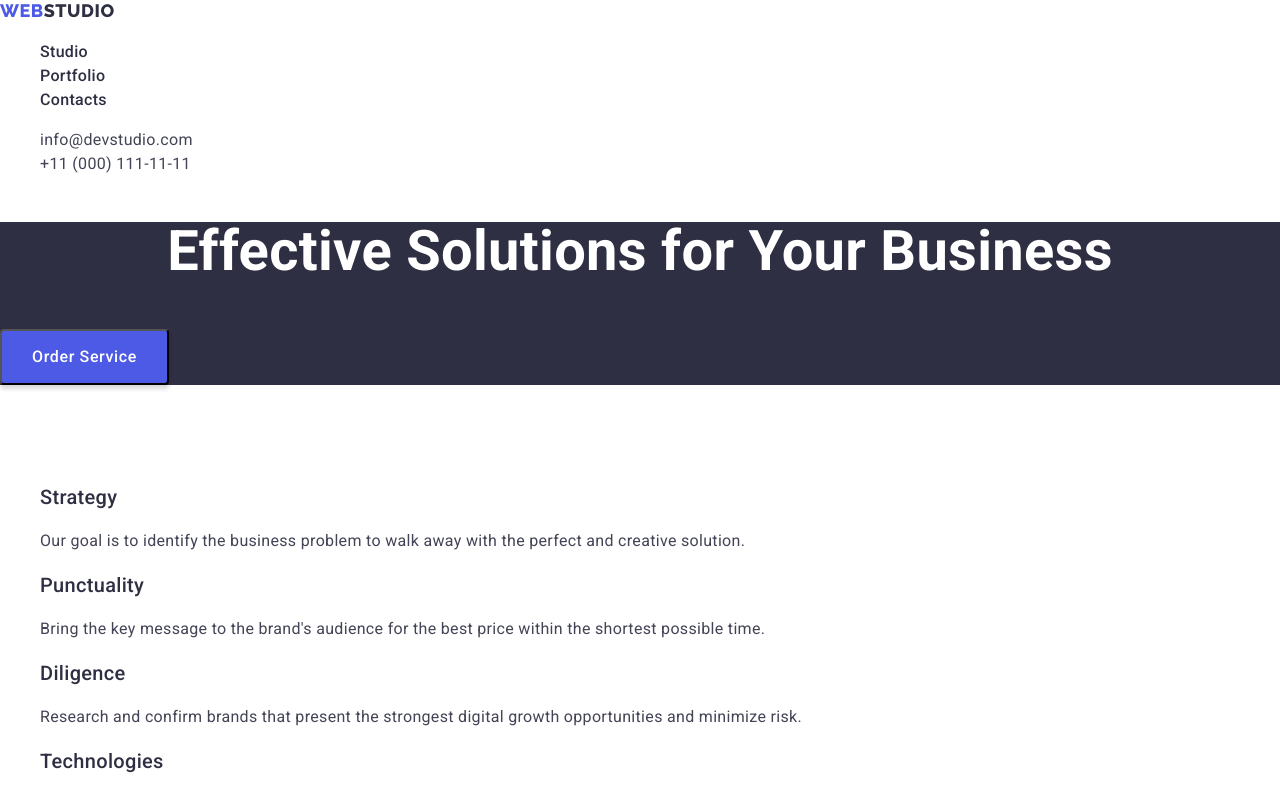
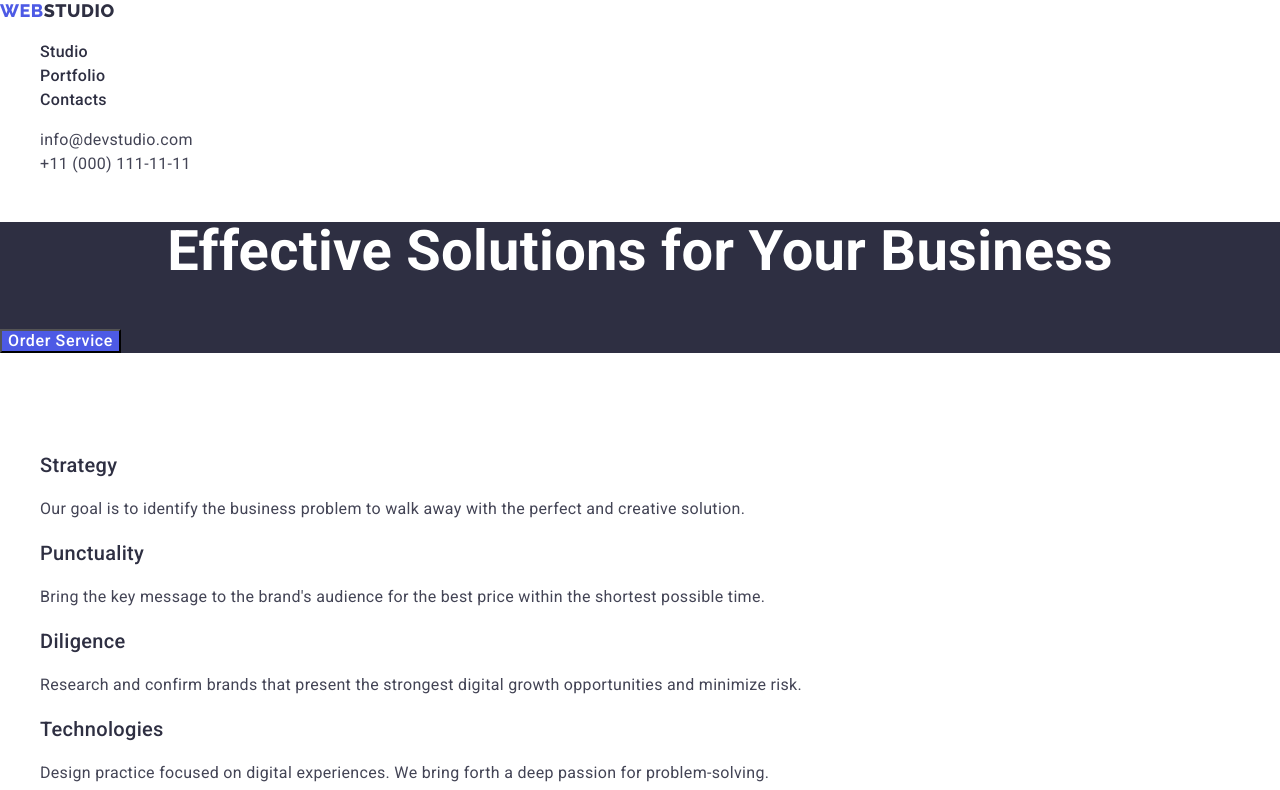
Before and after one commit to fochtified/goit-markup-hw-06, a plain HTML site: page index.html in a window 1280 px wide. Shown: the top 790 px of the page. Drawn offline with nearby package versions, Linux system fonts and the light colour scheme.

Commit message:
Pre-rework
A few fixes before the storm.

```diff
--- a/css/styles.css
+++ b/css/styles.css
@@ -1,5 +1,5 @@
 body {
-    font-family: "Roboto", "Raleway", sans-serif;
+    font-family: "Roboto", sans-serif;
     line-height: 1.5;
     color: #2e2f42;
     background-color: #ffffff;
@@ -31,9 +31,9 @@ address a {
 }
 
 .logo {
-    font-family: "Raleway";
+    font-family: "Raleway", sans-serif;
+    font-weight: 700;
     font-size: 18px;
-    font-weight: 700;
     text-transform: uppercase;
     text-decoration: none;
     line-height: 1.17;
@@ -68,11 +68,7 @@ footer .logo:visited {
     color: #ffffff;
     font-weight: 500;
     letter-spacing: 0.04em;
-    border-radius: 4px;
-    width: 169px;
-    height: 56px;
     background-color: #4d5ae5;
-    box-shadow: 0 4px 4px 0 rgba(0, 0, 0, 0.15);
 }
 
 h1 {
--- a/index.html
+++ b/index.html
@@ -8,15 +8,20 @@
             rel="stylesheet"
             href="https://cdn.jsdelivr.net/npm/modern-normalize@1.1.0/modern-normalize.min.css"
         />
-        <link rel="preconnect" href="https://fonts.googleapis.com">
-<link rel="preconnect" href="https://fonts.gstatic.com" crossorigin>
-<link href="https://fonts.googleapis.com/css2?family=Raleway:ital,wght@0,800;1,800&family=Roboto:wght@400;500;700;900&display=swap" rel="stylesheet">
+        <link rel="preconnect" href="https://fonts.googleapis.com" />
+        <link rel="preconnect" href="https://fonts.gstatic.com" crossorigin />
+        <link
+            href="https://fonts.googleapis.com/css2?family=Raleway:ital,wght@0,800;1,800&family=Roboto:wght@400;500;700;900&display=swap"
+            rel="stylesheet"
+        />
         <link rel="stylesheet" href="./css/styles.css" />
     </head>
     <body>
         <header>
             <nav>
-                <a class="logo" href="./index.html"><span class="blue-highlight">Web</span>Studio</a>
+                <a class="logo" href="./index.html"
+                    ><span class="blue-highlight">Web</span>Studio</a
+                >
                 <ul>
                     <li><a href="">Studio</a></li>
                     <li><a href="">Portfolio</a></li>
@@ -36,10 +41,10 @@
         </header>
         <main>
             <section class="order-service">
-                <span>
                 <h1>Effective Solutions for Your Business</h1>
-                <button class="order-button" type="button">Order Service</button>
-            </span>
+                <button class="order-button" type="button">
+                    Order Service
+                </button>
             </section>
             <section class="pros">
                 <h2>&#91;placeholder&#93;</h2>
@@ -131,7 +136,8 @@
                             height="300"
                         />
                         <h3>Banking App</h3>
-                    <p>App</p></li>
+                        <p>App</p>
+                    </li>
                     <li>
                         <img
                             src="./images/portfolio02.jpg"
@@ -140,7 +146,8 @@
                             height="300"
                         />
                         <h3>Cashless Payment</h3>
-                    <p>Marketing</p></li>
+                        <p>Marketing</p>
+                    </li>
                     <li>
                         <img
                             src="./images/portfolio03.jpg"
@@ -149,7 +156,8 @@
                             height="300"
                         />
                         <h3>Meditation App</h3>
-                    <p>App</p></li>
+                        <p>App</p>
+                    </li>
                     <li>
                         <img
                             src="./images/portfolio04.jpg"
@@ -158,7 +166,8 @@
                             height="300"
                         />
                         <h3>Taxi Service</h3>
-                    <p>Marketing</p></li>
+                        <p>Marketing</p>
+                    </li>
                     <li>
                         <img
                             src="./images/portfolio05.jpg"
@@ -167,7 +176,8 @@
                             height="300"
                         />
                         <h3>Screen Illustrations</h3>
-                    <p>Design</p></li>
+                        <p>Design</p>
+                    </li>
                     <li>
                         <img
                             src="./images/portfolio06.jpg"
@@ -176,11 +186,15 @@
                             height="300"
                         />
                         <h3>Online Courses</h3>
-                    <p>Marketing</p></li>
+                        <p>Marketing</p>
+                    </li>
+                </ul>
             </section>
         </main>
         <footer>
-            <a class="logo" href="./index.html"><span class="blue-highlight">Web</span>Studio</a>
+            <a class="logo" href="./index.html"
+                ><span class="blue-highlight">Web</span>Studio</a
+            >
             <p>
                 Increase the flow of customers and sales for your business with
                 digital marketing & growth solutions.
```
Lines whose indentation alone changed are shown as unchanged.
